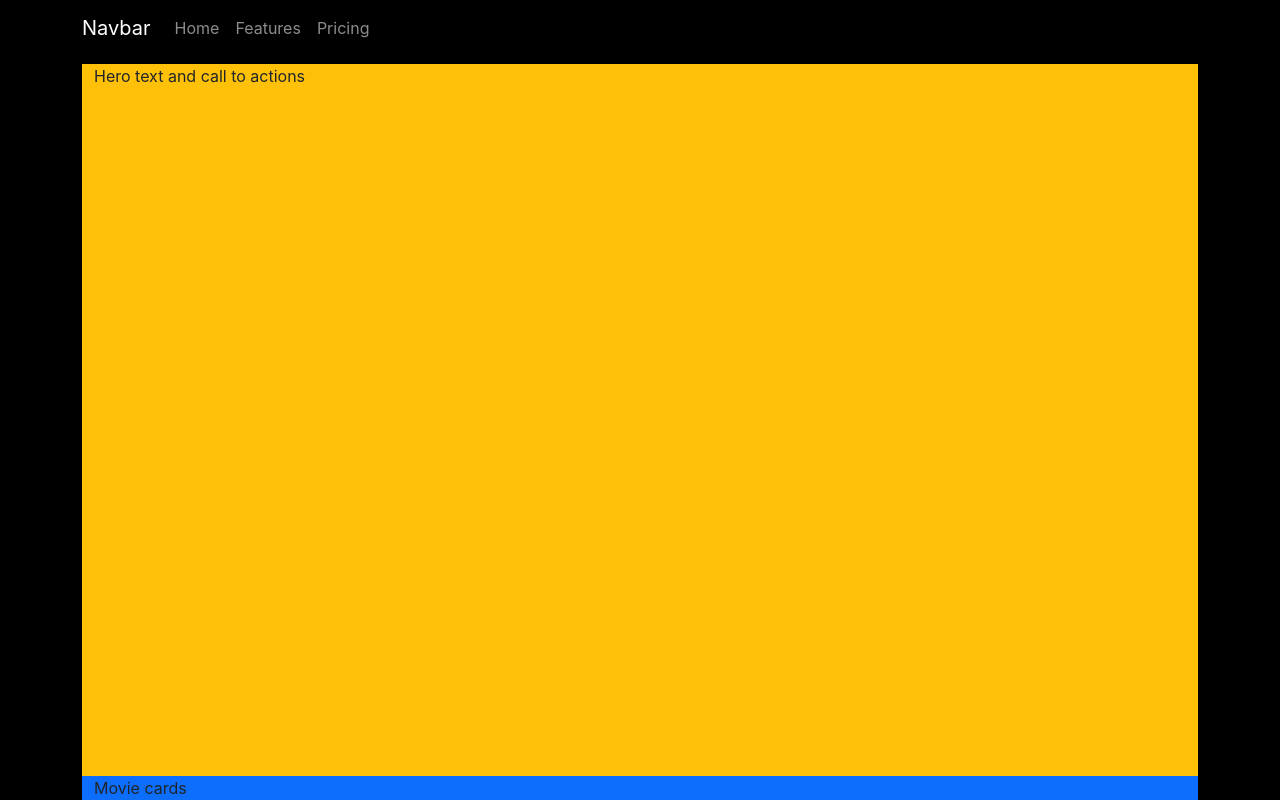
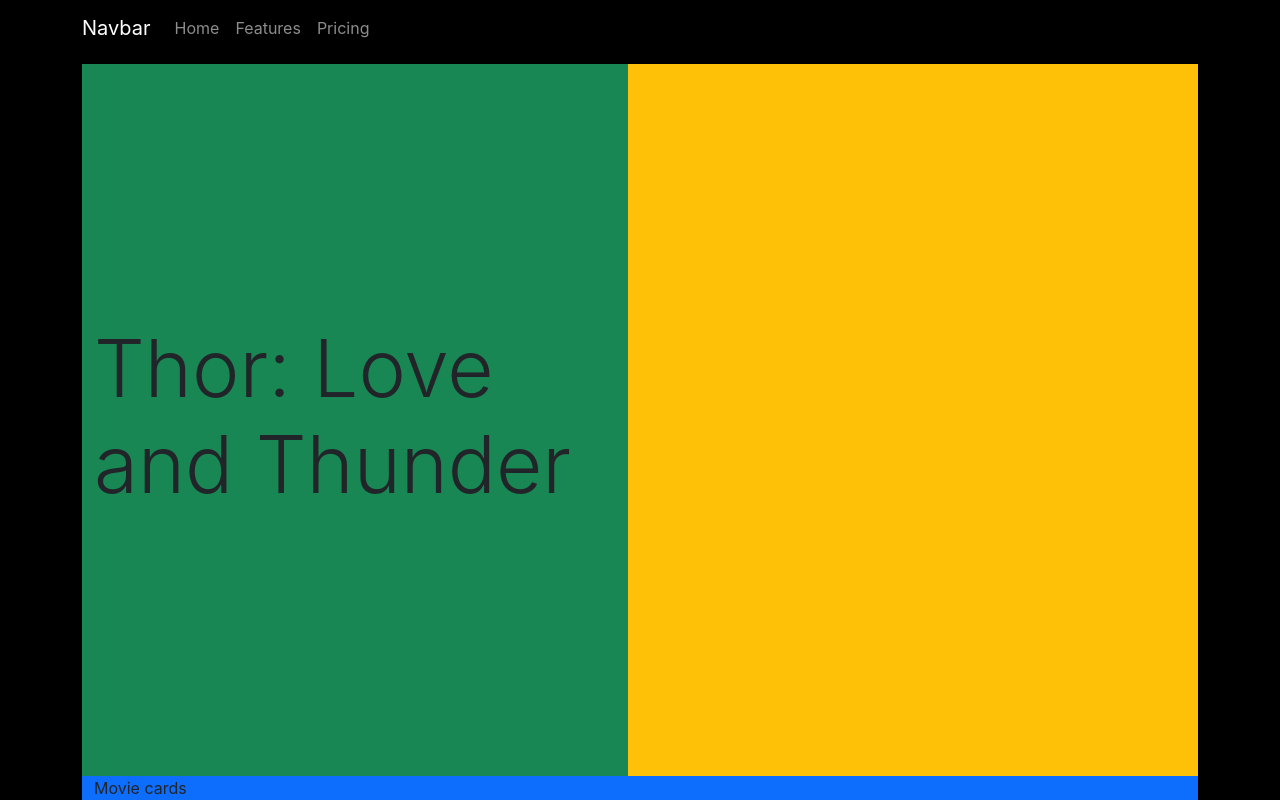
Before and after one commit to ralphZero/not-netflix, a React (Create React App) app: page / in a window 1280 px wide. Built offline with nearby package versions, Linux system fonts and the light colour scheme.

Commit message:
importing custom font

```diff
--- a/src/components/Hero.jsx
+++ b/src/components/Hero.jsx
@@ -1,13 +1,21 @@
 import React from 'react';
 import Container from 'react-bootstrap/Container';
+import Row from 'react-bootstrap/Row';
+import Col from 'react-bootstrap/Col';
 
 import './Hero.css';
 
 const Hero = () => {
     return (
         <Container className='hero d-flex flex-column'>
-            <Container className='flex-grow-1 bg-warning'>
-                Hero text and call to actions
+            <Container className='flex-grow-1 bg-warning p-0'>
+            <Row className='h-100'>
+                <Col xs={12} md={7} xl={6}>
+                    <Container className='bg-success h-100 d-flex align-items-center'>
+                        <h1 className='display-1 bolder'>Thor: Love and Thunder</h1>
+                    </Container>
+                </Col>
+            </Row>
             </Container>
             <Container className='bg-primary'>
                 Movie cards
--- a/src/index.css
+++ b/src/index.css
@@ -1,3 +1,5 @@
+@import url('https://fonts.googleapis.com/css2?family=Poppins:wght@100;200;400;500;700;800&display=swap');
+
 body {
   margin: 0;
   font-family: -apple-system, BlinkMacSystemFont, 'Segoe UI', 'Roboto', 'Oxygen',
```
